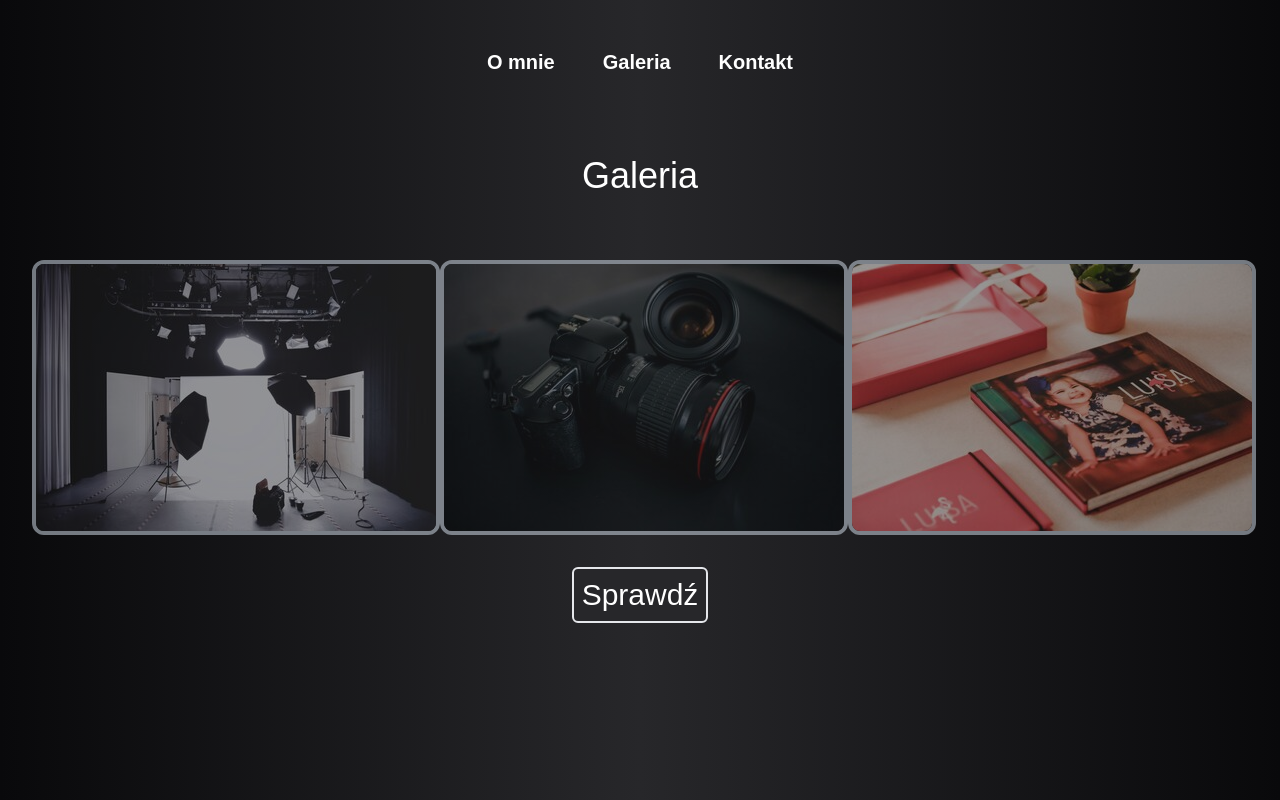
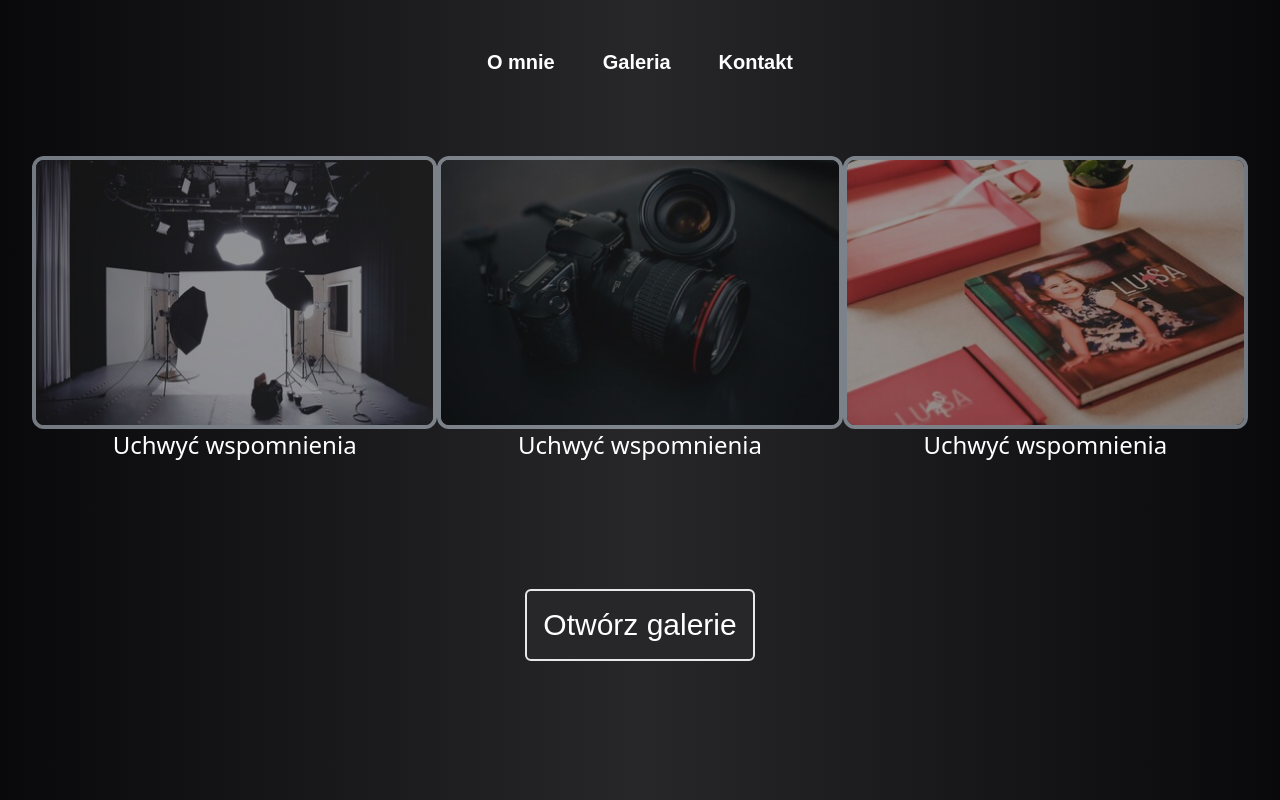
Before and after one commit to jacekzielinski87/Website-for-Photographer-Website-for-my-friend-, a React (Vite) app: page /gallery in a window 1280 px wide. Built offline with nearby package versions, Linux system fonts and the light colour scheme.

Commit message:
Gallery section new properties

```diff
--- a/src/components/Gallery.jsx
+++ b/src/components/Gallery.jsx
@@ -1,12 +1,16 @@
 // eslint-disable-next-line no-unused-vars
 import React, { useState } from 'react';
 import { slides } from '../data';
+import Lightbox from 'yet-another-react-lightbox';
+import { Captions, Counter } from 'yet-another-react-lightbox/plugins';
+import "yet-another-react-lightbox/plugins/counter.css";
+import "yet-another-react-lightbox/plugins/captions.css";
+import 'yet-another-react-lightbox/styles.css';
 import Photo1 from '../assets/photo2.jpg';
 import Photo2 from '../assets/photo3.jpg';
 import Photo3 from '../assets/Luisa.jpg';
 import Header from './Header';
-import Lightbox from 'yet-another-react-lightbox';
-import 'yet-another-react-lightbox/styles.css';
+
 
 
 const Gallery = () => {
@@ -15,17 +19,32 @@ const Gallery = () => {
 return (
     <>
     <Header/>
-    <h2 className='text-4xl text-white items-center justify-center flex py-8 font-LibreFranklin'>Galeria</h2>
     <section className="flex justify-around m-8">
+      <div>
         <img className='border-4 border-slate-300 rounded-xl opacity-55 transition duration-300 ease-in-out hover:opacity-100' src={Photo1}/>
+        <p className='text-white flex justify-center text-2xl'>Uchwyć wspomnienia</p>
+      </div>
+      <div>
         <img className='border-4 border-slate-300 rounded-xl opacity-55 transition duration-300 ease-in-out hover:opacity-100' src={Photo2}/>
+        <p className='text-white flex justify-center text-2xl'>Uchwyć wspomnienia</p>
+      </div>
+      <div>
         <img className='border-4 border-slate-300 rounded-xl opacity-55 transition duration-300 ease-in-out hover:opacity-100' src={Photo3}/>
+        <p className='text-white flex justify-center text-2xl'>Uchwyć wspomnienia</p>
+      </div>
     </section>
-    <div className=' flex justify-center m-30'>
-    <button onClick={() => setOpen(true)} className=' bg-zinc-800 font-Lexend text-3xl text-white hover hover:bg-zinc-700 border-2 rounded-md p-2'>Sprawdź</button>
-      <Lightbox className='h-2/3'
+    <div className='flex justify-center'>
+    <button onClick={() => setOpen(true)} className=' bg-zinc-800 font-Lexend text-3xl text-white hover hover:bg-zinc-700 border-2 rounded-md p-4 m-24 flex'>Otwórz galerie</button>
+      <Lightbox className='h-screen'
+        plugins={[Captions, Counter]}
+        captions={{
+          showToggle:true,
+          descriptionTextAlign:'center',
+          }}
+        counter={{ container: { style: { top: "unset", bottom: 0 } } }}
         open = {open}
         slides={slides}
+        close={() =>setOpen(false)}
       />
     </div>
     </>
--- a/src/data.jsx
+++ b/src/data.jsx
@@ -1,23 +1,30 @@
 export const slides = [
     {
-        src:"https://images.unsplash.com/photo-1718809070481-a16828fbb61d?q=80&w=1974&auto=format&fit=crop&ixlib=rb-4.0.3&ixid=M3wxMjA3fDB8MHxwaG90by1wYWdlfHx8fGVufDB8fHx8fA%3D%3D"
+        src:"https://images.unsplash.com/photo-1718809070481-a16828fbb61d?q=80&w=1974&auto=format&fit=crop&ixlib=rb-4.0.3&ixid=M3wxMjA3fDB8MHxwaG90by1wYWdlfHx8fGVufDB8fHx8fA%3D%3D",
+        description:"Train in the city"
     },
     {
-        src:"https://images.unsplash.com/photo-1720170494675-e2dcd6de34a7?q=80&w=2070&auto=format&fit=crop&ixlib=rb-4.0.3&ixid=M3wxMjA3fDB8MHxwaG90by1wYWdlfHx8fGVufDB8fHx8fA%3D%3D"
+        src:"https://images.unsplash.com/photo-1720170494675-e2dcd6de34a7?q=80&w=2070&auto=format&fit=crop&ixlib=rb-4.0.3&ixid=M3wxMjA3fDB8MHxwaG90by1wYWdlfHx8fGVufDB8fHx8fA%3D%3D",
+        description:"Stuff at work"
     },
     {
-        src:"https://images.unsplash.com/photo-1720264715773-ec63cbb81e52?q=80&w=2070&auto=format&fit=crop&ixlib=rb-4.0.3&ixid=M3wxMjA3fDB8MHxwaG90by1wYWdlfHx8fGVufDB8fHx8fA%3D%3D"
+        src:"https://images.unsplash.com/photo-1720264715773-ec63cbb81e52?q=80&w=2070&auto=format&fit=crop&ixlib=rb-4.0.3&ixid=M3wxMjA3fDB8MHxwaG90by1wYWdlfHx8fGVufDB8fHx8fA%3D%3D",
+        description:"Do you wanna ride ?"
     },
     {
-        src:"https://images.unsplash.com/photo-1720264714569-c22a8719abc0?q=80&w=1974&auto=format&fit=crop&ixlib=rb-4.0.3&ixid=M3wxMjA3fDB8MHxwaG90by1wYWdlfHx8fGVufDB8fHx8fA%3D%3D"
+        src:"https://images.unsplash.com/photo-1720264714569-c22a8719abc0?q=80&w=1974&auto=format&fit=crop&ixlib=rb-4.0.3&ixid=M3wxMjA3fDB8MHxwaG90by1wYWdlfHx8fGVufDB8fHx8fA%3D%3D",
+        description:"Beatiful landscpace"
     },
     {
-        src:"https://images.unsplash.com/photo-1720246153907-565fb9371ff2?q=80&w=1965&auto=format&fit=crop&ixlib=rb-4.0.3&ixid=M3wxMjA3fDB8MHxwaG90by1wYWdlfHx8fGVufDB8fHx8fA%3D%3D"
+        src:"https://images.unsplash.com/photo-1720246153907-565fb9371ff2?q=80&w=1965&auto=format&fit=crop&ixlib=rb-4.0.3&ixid=M3wxMjA3fDB8MHxwaG90by1wYWdlfHx8fGVufDB8fHx8fA%3D%3D",
+        description:"Chinatown at morning"
     },
     {
-        src:"https://images.unsplash.com/photo-1720264715417-eee343d0d756?q=80&w=1974&auto=format&fit=crop&ixlib=rb-4.0.3&ixid=M3wxMjA3fDB8MHxwaG90by1wYWdlfHx8fGVufDB8fHx8fA%3D%3D"
+        src:"https://images.unsplash.com/photo-1720264715417-eee343d0d756?q=80&w=1974&auto=format&fit=crop&ixlib=rb-4.0.3&ixid=M3wxMjA3fDB8MHxwaG90by1wYWdlfHx8fGVufDB8fHx8fA%3D%3D",
+        description:"Some rainy day"
     },
     {
-        src:"https://i.postimg.cc/CLJxvkq0/Coffe.jpg"
+        src:"https://i.postimg.cc/CLJxvkq0/Coffe.jpg",
+        description:"Coffe break"
     },
 ]
```
